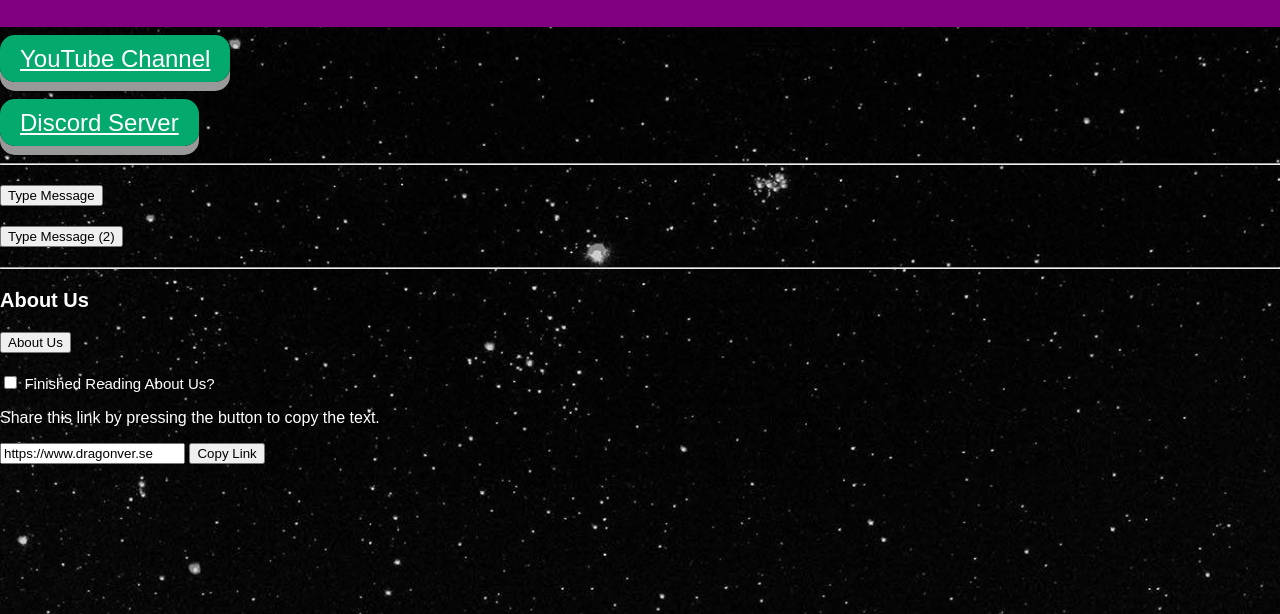
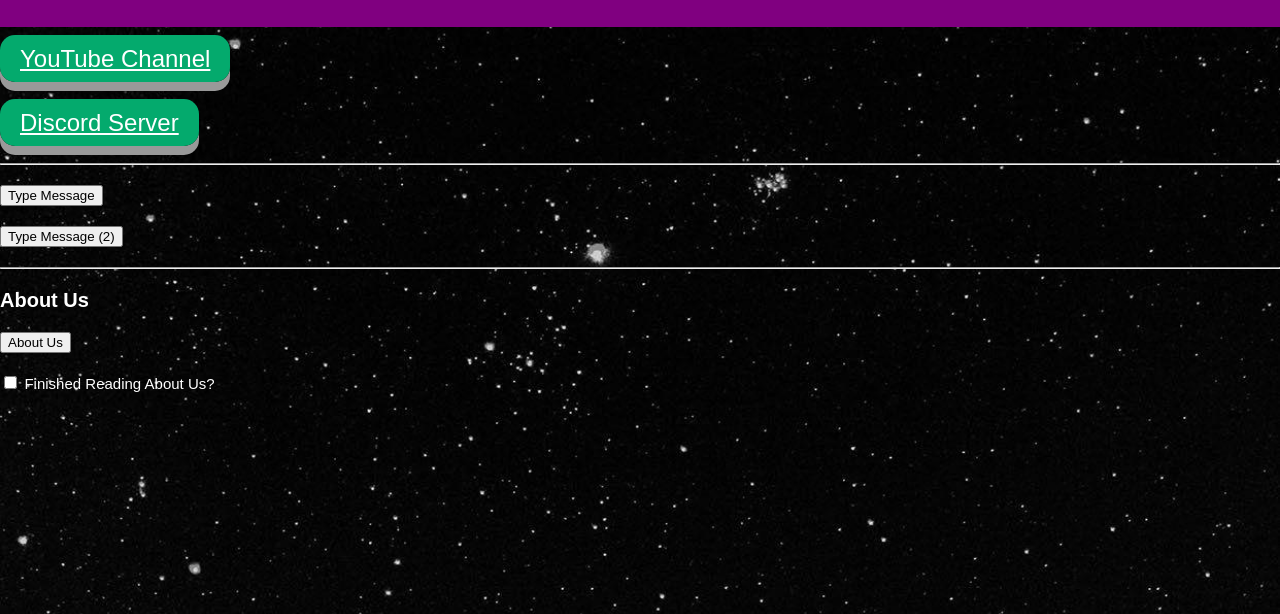
Before and after one commit to dragonverse/dragonverse.github.io, a plain HTML site: page index.html in a window 1280 px wide. Shown: the part 186-800 px from the top of the page. Drawn offline with Linux system fonts and the light colour scheme.

Commit message:
Removed 'copy link'

```diff
--- a/index.html
+++ b/index.html
@@ -179,11 +179,6 @@
   <span style="font-family:sans-serif; color:white; font-size: 15px;">Finished Reading About Us?</span>
   </label>
 
-
-  <p style="color:white">Share this link by pressing the button to copy the text.</p>
-  <input type="text" value="https://www.dragonver.se" id="myInput">
-  <button onclick="myFunction()">Copy Link</button>
-
   </div>
 
   <div style="height: 700px;">
```
